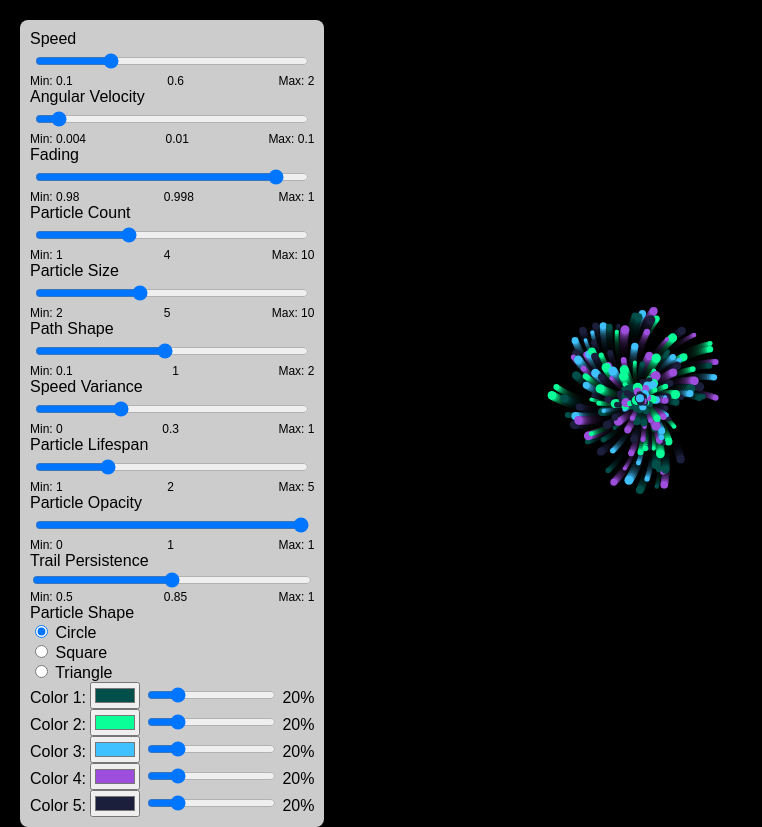
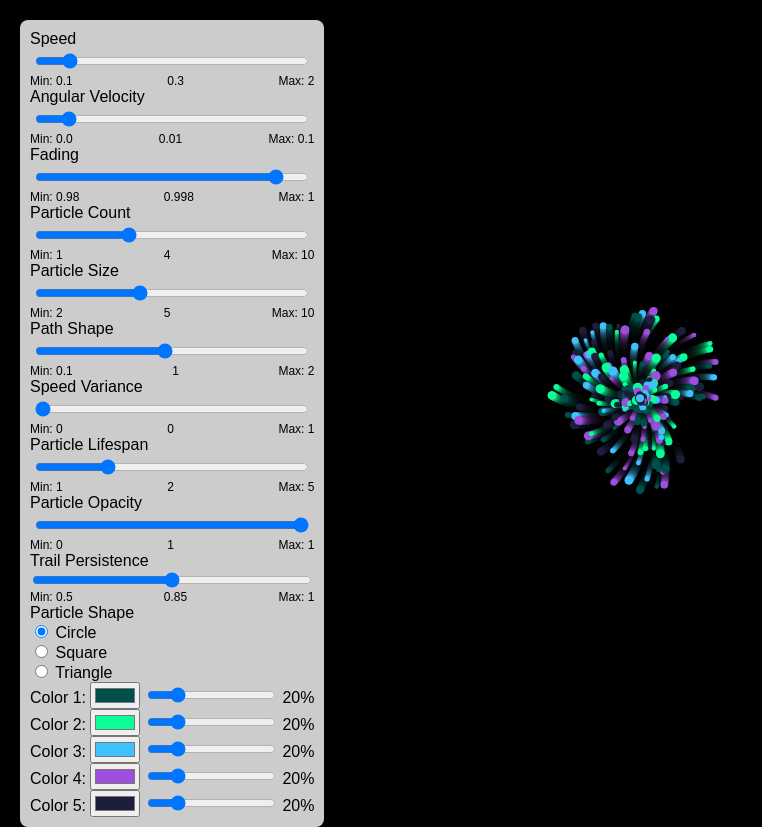
Before and after one commit to FilipSroka/Dynamic-Website, a plain HTML site: page index.html in a window 1280 px wide. Shown: the whole page, without its empty margins (0-762 px from the left). Drawn offline with Linux system fonts and the light colour scheme; animation ran at ten frames a second.

Commit message:
Add files via upload

```diff
--- a/index.html
+++ b/index.html
@@ -10,19 +10,19 @@
     <div class="controls">
         <div class="slider-container">
             <label for="speedSlider">Speed</label>
-            <input type="range" id="speedSlider" class="slider" min="0.1" max="2" step="0.1" value="0.6">
+            <input type="range" id="speedSlider" class="slider" min="0.1" max="2" step="0.1" value="0.3">
             <div class="slider-info">
                 <span>Min: 0.1</span>
-                <span id="speedValue">0.6</span>
+                <span id="speedValue">0.3</span>
                 <span>Max: 2</span>
             </div>
         </div>
 
         <div class="slider-container">
             <label for="angularVelocitySlider">Angular Velocity</label>
-            <input type="range" id="angularVelocitySlider" class="slider" min="0.004" max="0.1" step="0.001" value="0.01">
+            <input type="range" id="angularVelocitySlider" class="slider" min="0.000" max="0.1" step="0.001" value="0.01">
             <div class="slider-info">
-                <span>Min: 0.004</span>
+                <span>Min: 0.0</span>
                 <span id="angularVelocityValue">0.01</span>
                 <span>Max: 0.1</span>
             </div>
@@ -70,10 +70,10 @@
 
         <div class="slider-container">
             <label for="speedVarianceSlider">Speed Variance</label>
-            <input type="range" id="speedVarianceSlider" class="slider" min="0" max="1" step="0.1" value="0.3">
+            <input type="range" id="speedVarianceSlider" class="slider" min="0" max="1" step="0.1" value="0">
             <div class="slider-info">
                 <span>Min: 0</span>
-                <span id="speedVarianceValue">0.3</span>
+                <span id="speedVarianceValue">0</span>
                 <span>Max: 1</span>
             </div>
         </div>
--- a/script.js
+++ b/script.js
@@ -112,7 +112,8 @@ document.addEventListener("DOMContentLoaded", function () {
             this.color = getColor();
             this.angle = angle;
             this.radius = Math.random() * (parseFloat(particleSizeSlider.value) - 2) + 2;
-            this.speed = Math.random() * parseFloat(speedVarianceSlider.value) + parseFloat(speedSlider.value) + 0.3;
+            this.speedVariance = Math.random() * parseFloat(speedVarianceSlider.value);
+            this.speed = this.speedVariance + parseFloat(speedSlider.value) + 0.3;
             this.angularVelocity = Math.random() * 0.01 + 0.004;
             this.distance = 0;
             this.lifespan = parseFloat(lifespanSlider.value);
@@ -121,8 +122,9 @@ document.addEventListener("DOMContentLoaded", function () {
             this.opacity = parseFloat(opacitySlider.value);
         }
 
+
         update() {
-            this.speed = parseFloat(speedSlider.value);
+            this.speed = this.speedVariance + parseFloat(speedSlider.value) + 0.3;
             this.angularVelocity = parseFloat(angularVelocitySlider.value);
             this.radius *= parseFloat(fadingSlider.value);
             this.distance += this.speed * this.pathShape * 3;
@@ -132,6 +134,7 @@ document.addEventListener("DOMContentLoaded", function () {
             this.lifespan -= 0.01;
             this.opacity = parseFloat(opacitySlider.value);
         }
+
 
         draw() {
             ctx.fillStyle = this.color;
```
